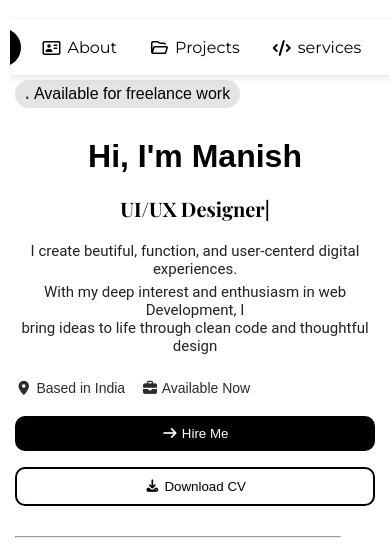
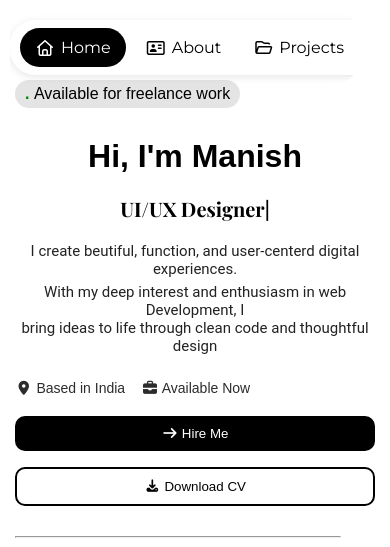
Before and after one commit to Ahervar/portfolio, a plain HTML site: page portofolio3/index.html in a window 390 px wide. Shown: the top 547 px of the page. Drawn offline with nearby package versions, Linux system fonts and the light colour scheme; a web font is replaced by a local one.

Commit message:
changing mobile style of header

```diff
--- a/portofolio3/stayle.css
+++ b/portofolio3/stayle.css
@@ -915,8 +915,15 @@ hr {
 
   /* --- Navigation Header Adjustments for Mobile --- */
   header {
-    width: 100%;
-    overflow-x: hidden;
+    width: 90%;
+    /* overflow-x: scroll;  */
+    display: flex;
+    border-bottom-right-radius: 30px;
+    border-top-right-radius: 30px;
+    margin-right: auto;
+    margin-left: auto;
+
+
   }
 
   .header-list {
```
